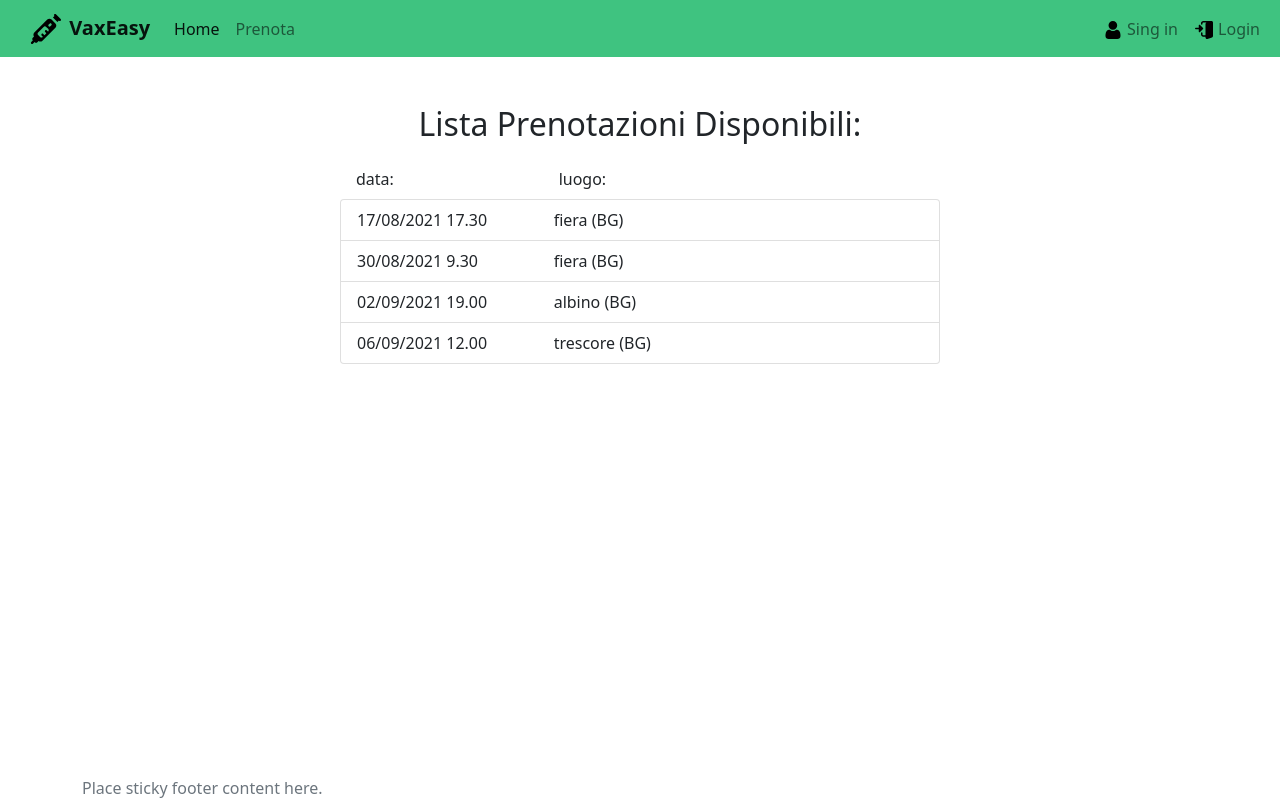
After one commit to vedovati-matteo/VaxEasy, a Flask app: page /listaAppuntamenti in a window 1280 px wide. The commit adds this page. Run offline with Flask 2, Linux system fonts and the light colour scheme; some libraries are stand-ins or nearby versions.

Commit message:
prenotazione appuntamenti

```diff
--- a/app.py
+++ b/app.py
@@ -9,9 +9,41 @@ app = Flask(__name__)
 app.secret_key = "super secret key"
 
 # funz da fare
-def getAllergie ():
+def getPatologie ():
 	return ('Prova1', 'Pippo', 'foo')
 
+def getAppuntamenti ():
+	return (
+		{ "codice": "BG123","luogo": "fiera", "provincia":"BG", "data": "17/08/2021", "ora":"17.30" },
+		{ "codice": "BG134","luogo": "fiera", "provincia":"BG", "data": "30/08/2021", "ora":"9.30" },
+		{ "codice": "BG236","luogo": "albino", "provincia":"BG", "data": "02/09/2021", "ora":"19.00" },
+		{ "codice": "BG401","luogo": "trescore", "provincia":"BG", "data": "06/09/2021", "ora":"12.00" }
+	)
+
+def getAppuntamento(codice):
+	appuntamenti = (
+		{ "codice": "BG123","luogo": "fiera", "provincia":"BG", "data": "17/08/2021", "ora":"17.30" },
+		{ "codice": "BG134","luogo": "fiera", "provincia":"BG", "data": "30/08/2021", "ora":"9.30" },
+		{ "codice": "BG236","luogo": "albino", "provincia":"BG", "data": "02/09/2021", "ora":"19.00" },
+		{ "codice": "BG401","luogo": "trescore", "provincia":"BG", "data": "06/09/2021", "ora":"12.00" }
+	)
+
+	for a in appuntamenti:
+		if a["codice"] == codice:
+			return a
+		return None
+
+def getVaccini(cf):
+	# controllo cf
+	return (
+		{ "codice": "CZ234", "nome": "COVID-19", "casaFarmaceutica":"Moderna", "descrizione": "prova prova", "richiamo": "1 mese"},
+		{ "codice": "PF347", "nome": "COVID-19", "casaFarmaceutica":"Pfizer", "descrizione": "prova pippo", "richiamo": "1 mese"},
+		{ "codice": "CZ586", "nome": "Tetano", "casaFarmaceutica": "Moderna", "descrizione": "17/08/2021", "richiamo": False},
+		{ "codice": "MZ234", "nome": "Streptococco", "casaFarmaceutica":"Moderna", "descrizione": "17/08/2021", "richiamo": False}
+	)
+
+def setPrenotazione(cf, codPren, codVaccino):
+	return True
 
 # ====> HOME
 @app.route('/')
@@ -30,9 +62,9 @@ def login():
 
 @app.route('/landingLogin', methods=["POST"])
 def landLogin():
-	allergie = {}
-	for a in getAllergie():
-		allergie[a] = False
+	patologie = {}
+	for a in getPatologie():
+		patologie[a] = False
 
 	campi = {
 		"cf": request.form.get("cf"),
@@ -42,7 +74,7 @@ def landLogin():
 		"tel": "",
 		"email": "",
 		"pw": request.form.get("pw"),
-		"allerige": allergie
+		"patologie": patologie
 	}
 	session["user"] = {"cf": request.form.get("cf")}
 	return redirect(url_for("home"))
@@ -63,14 +95,14 @@ def landLogin():
 # ====> SIGNIN
 @app.route('/signin')
 def signin():
-	return render_template("user_identification/signin.html", allergie = getAllergie())
+	return render_template("user_identification/signin.html", patologie = getPatologie())
 
 @app.route('/landingSignin', methods=["POST"])
 def landSignin():
 
-	allergie = {}
-	for a in getAllergie():
-		allergie[a] = (request.form.get(a) == 'on')
+	patologie = {}
+	for a in getPatologie():
+		patologie[a] = (request.form.get(a) == 'on')
 
 	campi = {
 		"cf": request.form.get("cf"),
@@ -80,7 +112,7 @@ def landSignin():
 		"tel": request.form.get("tel"),
 		"email": request.form.get("email"),
 		"pw": request.form.get("pw"),
-		"allergie": allergie
+		"patologie": patologie
 	}
 	session["user"] = campi
 	return redirect(url_for("home"))
@@ -109,6 +141,33 @@ def logout():
 	session.clear()
 	return redirect(url_for("home"))
 
+
+# ====> PRENOTAZIONE
+@app.route('/listaAppuntamenti')
+def listaAppuntamenti():
+
+	return render_template("prenotazione/listaAppuntamenti.html", appuntamenti=getAppuntamenti())
+
+@app.route('/prenotazione', methods=["GET"])
+def prenotazione():
+	codice = request.args.get('codice')
+	appuntamento = getAppuntamento(codice)
+
+	if appuntamento is None:
+		return redirect(url_for("listaAppuntamenti"))
+	vaccini = getVaccini(session["user"]["cf"])
+	return render_template("prenotazione/prenotazione.html", appuntamento = appuntamento, vaccini = vaccini)
+
+@app.route('/prenota', methods=["POST", "GET"])
+def prenota():
+	codicePrenotazione = request.args.get('codice')
+	codiceVaccino = request.form.get("codiceVaccino")
+	if setPrenotazione(session["user"]["cf"], codicePrenotazione, codiceVaccino):
+		return redirect(url_for("home"))
+	else:
+		return redirect(url_for("prenotazione"))
+
+
 if __name__ == '__main__':
 	app.run(host='127.0.0.1', port=5000, debug=True)
 
--- a/static/scss/custom.scss
+++ b/static/scss/custom.scss
@@ -11,6 +11,31 @@ $theme-colors: (
 );
 
 
+.list-group input[type="radio"] {
+  display: none;
+}
+
+.list-group input[type="radio"] + .list-group-item {
+  cursor: pointer;
+}
+
+.list-group input[type="radio"] + .list-group-item:before {
+  content: "\2022";
+  color: transparent;
+  font-weight: bold;
+  margin-right: 1em;
+}
+
+.list-group input[type="radio"]:checked + .list-group-item {
+  background-color: #0275D8;
+  color: #FFF;
+}
+
+.list-group input[type="radio"]:checked + .list-group-item:before {
+  color: inherit;
+}
+
+
 /* -------end customization-------- */
 /* finally, import Bootstrap to set the changes! */
 @import "../../bootstrap/scss/bootstrap";
--- a/templates/base.html
+++ b/templates/base.html
@@ -12,7 +12,7 @@
 	<body>
 		<nav class="navbar navbar-expand  navbar-light bg-primary">
 			<div class="container-fluid">
-				<a class="navbar-brand" href="/">
+				<a class="navbar-brand" href="home">
 					<img src="{{url_for('static', filename='img/logo.svg')}}" alt="" width="36" height="30" class="ms-3 d-inline-block align-text-top">
 					<strong>VaxEasy</strong>
 				</a>
@@ -21,7 +21,7 @@
 						<a class="nav-link active" aria-current="page" href="home">Home</a>
 					</li>
 					<li class="nav-item">
-						<a class="nav-link" href="home">Prenota</a>
+						<a class="nav-link" href="listaAppuntamenti">Prenota</a>
 					</li>
 				</ul>
 				<ul class="navbar-nav ms-auto">
--- a/templates/basic/profilo.html
+++ b/templates/basic/profilo.html
@@ -60,11 +60,11 @@
 		<a href="#" class="list-group-item list-group-item-action" aria-current="true">
 			<div class="row">
 				<div class="col-4">
-				  Allergie
+				  Patologie
 				</div>
 				<div class="col-5">
-					{% for a in session.user.allergie %}
-						{{ a if session.user.allergie[a] else ""}}
+					{% for a in session.user.patologie %}
+						{{ a if session.user.patologie[a] else ""}}
 					{% endfor %}
 				</div>
 			</div>
--- /dev/null
+++ b/templates/prenotazione/listaAppuntamenti.html
@@ -0,0 +1,35 @@
+{% extends "base.html" %}
+
+{% block title %}Home{% endblock %}
+
+{% block content %}
+<div style="max-width:600px;margin:auto">
+	<h2 class="text-center mt-5">Lista Prenotazioni Disponibili:</h2>
+	{% if appuntamenti | length > 0 %}
+	<div class="row ms-1 mb-2 mt-4">
+		<div class="col-4">
+			data:
+		</div>
+		<div class="col-5">
+			luogo:
+		</div>
+	</div>
+	<ul class="list-group">
+		{% for p in appuntamenti %}
+			<a href="prenotazione?codice={{p.codice}}" class="list-group-item list-group-item-action" aria-current="true">
+				<div class="row">
+					<div class="col-4">
+						{{ p.data + " " + p.ora }}
+					</div>
+					<div class="col-5">
+						{{ p.luogo + " (" + p.provincia + ")" }}
+					</div>
+				</div>
+			</a>
+		{% endfor %}
+	</ul>
+	{% else %}
+		<p>Non ci sono prenotazioni disponibili</p>
+	{% endif %}
+</div>
+{% endblock %}
```
Also changed, not shown: templates/prenotazione/prenotazione.html (added, +30 -0 lines), templates/user_identification/signin.html (+4 -4 lines), static/scss/custom.css, 1 other file.
